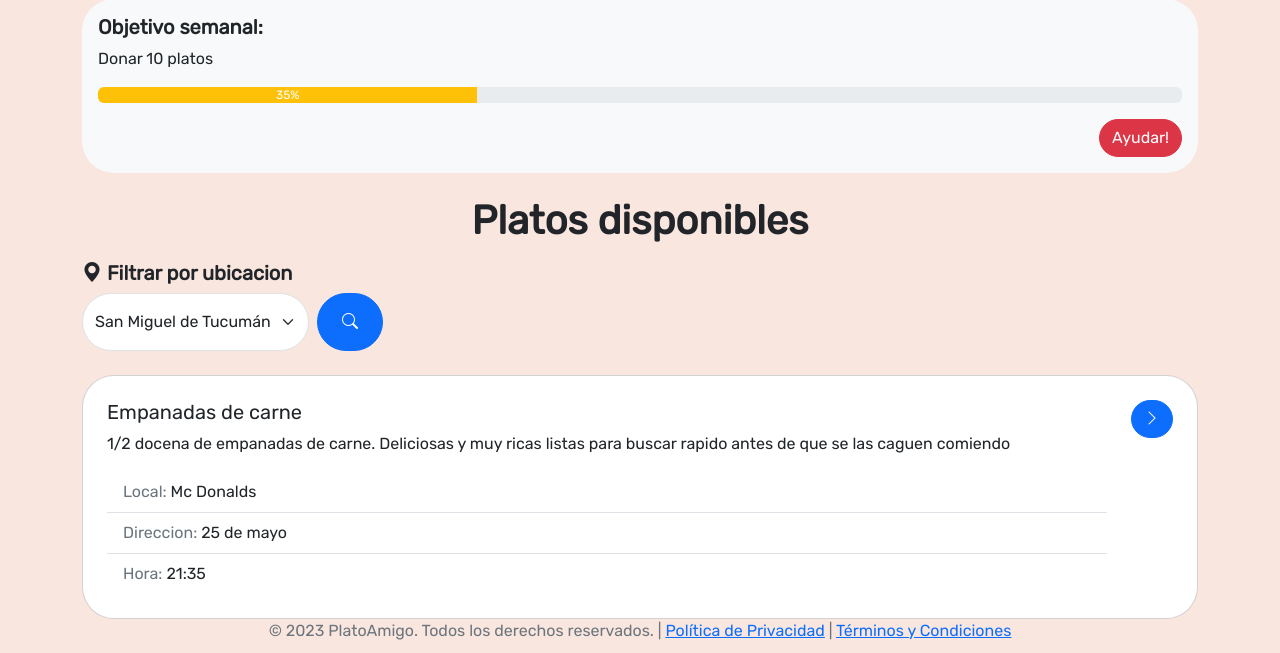
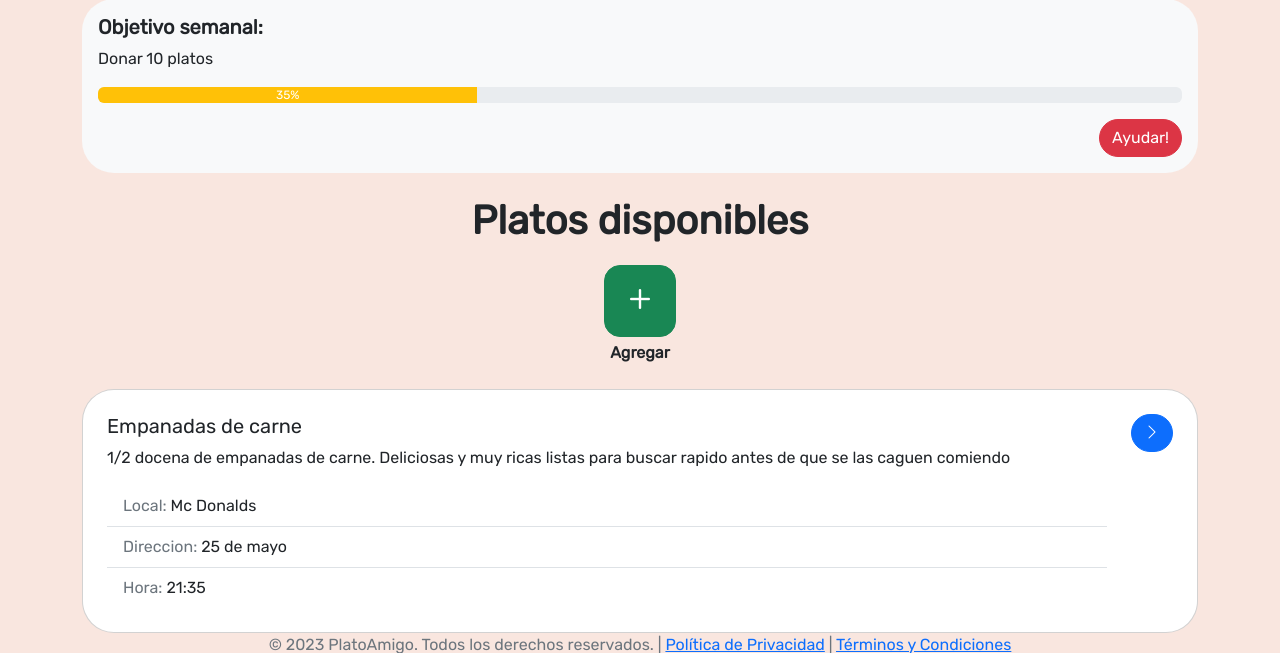
Before and after one commit to teoMunoz99/PlatoAmigo, a PHP site: page /php/pages/publicaciones.php in a window 1280 px wide. Shown: the part 919-1572 px from the top of the page. Run offline with PHP 8.4, Linux system fonts and the light colour scheme; the visitor is signed in with stand-in values (Sample User, id 1).

Commit message:
agregue el boton para cargar platos

```diff
--- a/php/pages/publicaciones.php
+++ b/php/pages/publicaciones.php
@@ -30,7 +30,10 @@ require_once 'components/encabezado.php';
         </section>
         <!--Titulo-->
         <h2 class='text-center fs-1 fw-bold mt-4'>Platos disponibles</h2>
-        <!--Filtros-->
+        <!--Filtros (no mostrar si esta logueado)-->
+        <?php
+        if (!isset($_SESSION['user'])) {
+            ?>
             <section class='mt-3'>
                 <h5 class="fw-bold"><i class="bi bi-geo-alt-fill"></i> Filtrar por ubicacion</h5>
                 <form class="d-flex" action="" method="get">
@@ -47,8 +50,22 @@ require_once 'components/encabezado.php';
                     <button type="submit" class="btn btn-primary rounded-pill px-4"><i class="bi bi-search"></i></button>
                 </form>
             </section>
+        <?php } ?>
+        <!--Agregar platos-->
+        <?php
+        if (isset($_SESSION['user'])) {
+            ?>
+            <section class="d-flex justify-content-center mt-3">
+                <a href="error404.php" class='text-center text-decoration-none text-dark fw-bold'>
+                    <div class='btn btn-success m-1 btn-p rounded-4 d-flex justify-content-center align-items-center'>
+                        <i class="bi bi-plus icono-btn"></i>
+                    </div>
+                    Agregar
+                </a>
+            </section>
+        <?php } ?>
+        <!--Publicaciones-->
         <section class='mt-4'>
-            <!--Publicaciones-->
             <section>
                 <?php require_once 'components/cardPlatos.php'; ?>
             </section>
```
Lines whose indentation alone changed are shown as unchanged.
